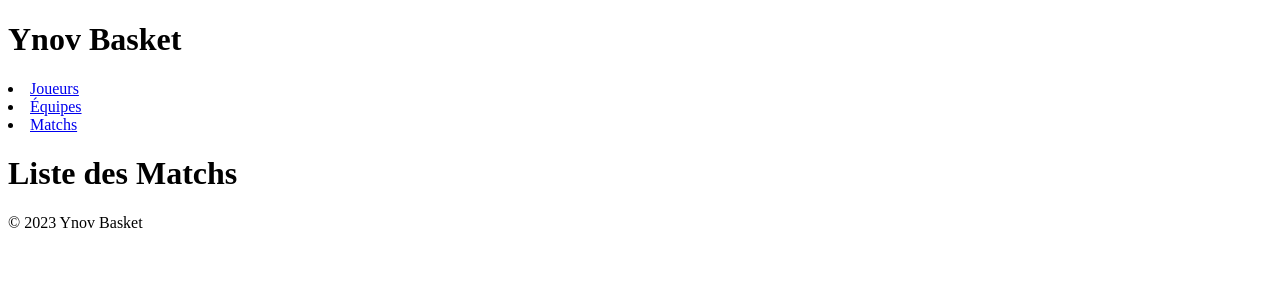
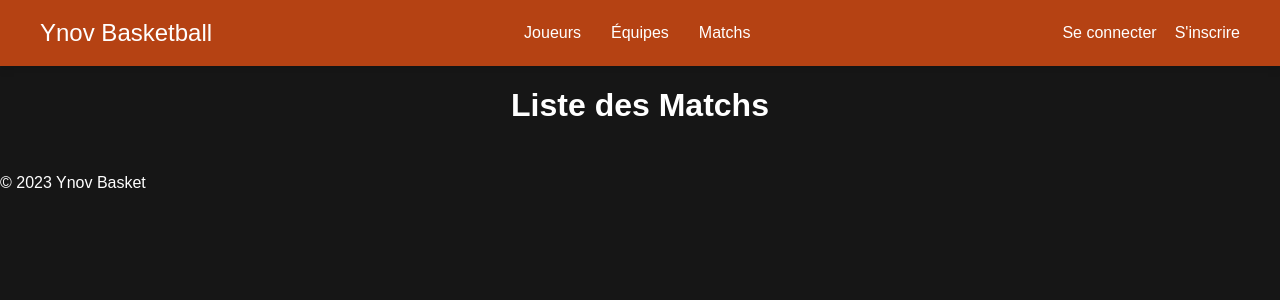
Before and after one commit to Affy657/Projet_compensatoire_Basket_Ynov, a Django app: page /basketball/matches/ in a window 1280 px wide. Shown: the top 300 px of the page. Run offline with Django 4.2, Linux system fonts and the light colour scheme; data that the repository does not hold is empty.

Commit message:
add navbar matches players teams styles

```diff
--- a/src/Projet_compensatoire_Basket_Ynov/urls.py
+++ b/src/Projet_compensatoire_Basket_Ynov/urls.py
@@ -23,7 +23,6 @@ from basketball.views import players_view
 urlpatterns = [
     path('admin/', admin.site.urls),
     path('accounts/',include('accounts.urls')),
-    path('home/' , TemplateView.as_view(template_name="index.html")),
     path('basketball/', include('basketball.urls')),
     path('', players_view, name='players_view'),
 ]
--- /dev/null
+++ b/src/basketball/static/css/basketball-styles.css
@@ -0,0 +1,110 @@
+:root {
+    --primary: #B54213;
+    --secondary: #E47041;
+    --background: #161616;
+    --accent: #EF7F4D;
+}
+
+body {
+    background-color: var(--background);
+    color: white;
+    font-family: Arial, sans-serif;
+    margin: 0;
+}
+
+.navbar {
+    display: flex;
+    justify-content: space-between;
+    align-items: center;
+    padding: 8px 40px;
+    background-color: var(--primary);
+    box-shadow: 0 4px 8px rgba(0, 0, 0, 0.1);
+}
+
+.navbar-logo {
+    font-size: 24px;
+    color: white;
+    text-decoration: none;
+}
+
+.navbar-links {
+    list-style: none;
+    padding: 0;
+    display: flex;
+    gap: 30px;
+    font-size: 16px;
+}
+
+.navbar-links li a {
+    text-decoration: none;
+    color: white;
+    transition: color 0.3s;
+}
+
+.navbar-links li a:hover {
+    color: var(--accent);
+}
+
+.navbar-account {
+    display: flex;
+    gap: 18px;
+}
+
+.navbar-account a {
+    text-decoration: none;
+    color: white;
+    transition: color 0.3s;
+}
+
+.navbar-account a:hover {
+    color: var(--secondary);
+}
+
+h1 {
+    text-align: center;
+    width: 100%;
+}
+
+.cards-container {
+    display: flex;
+    flex-wrap: wrap;
+    gap: 20px;
+    justify-content: space-between;
+    margin: 25px;
+}
+
+.card {
+    display: block;
+    background-color: var(--accent);
+    border-radius: 8px;
+    padding: 15px;
+    transition: transform 0.2s;
+    flex: 1 0 calc(30% - 20px);
+    max-width: calc(30% - 20px);
+    text-decoration: none;
+    color: white;
+}
+
+.card-title a {
+    color: white;
+    text-decoration: none;
+}
+
+.card-title a:hover {
+    text-decoration: underline;
+}
+
+.card:hover {
+    transform: translateY(-5px);
+    text-decoration: none;
+}
+
+.card-content {
+    font-size: 18px;
+    display: flex;
+    flex-direction: column;
+    align-items: center;
+}
+.card-date {
+    margin-top: 8px;
+}
--- a/src/basketball/template/basketball/base.html
+++ b/src/basketball/template/basketball/base.html
@@ -1,19 +1,30 @@
+{% load static %}
 <!DOCTYPE html>
 <html lang="en">
 <head>
     <meta charset="UTF-8">
     <meta name="viewport" content="width=device-width, initial-scale=1.0">
+    <link rel="stylesheet" href="{% static 'css/basketball-styles.css' %}">
     <title>{% block title %}Ynov Basket{% endblock %}</title>
 </head>
 <body>
-    <header>
-        <h1>Ynov Basket</h1>
-        <nav>
+    <header class="navbar">
+        <a href="/" class="navbar-logo">Ynov Basketball</a>
+        <ul class="navbar-links">
             <li><a href="{% url 'players_view' %}">Joueurs</a></li>
             <li><a href="{% url 'teams_view' %}">Équipes</a></li>
             <li><a href="{% url 'matches_view' %}">Matchs</a></li>
-        </nav>
+        </ul>
+        <div class="navbar-account">
+            {% if user.is_authenticated %}
+                <a href="{% url 'logout' %}">Se déconnecter</a>
+            {% else %}
+                <a href="{% url 'login' %}">Se connecter</a>
+                <a href="{% url 'signup' %}">S'inscrire</a>
+            {% endif %}
+        </div>
     </header>
+
     <main>
         {% block content %}{% endblock %}
     </main>
--- a/src/basketball/template/basketball/matches.html
+++ b/src/basketball/template/basketball/matches.html
@@ -4,12 +4,18 @@
 
 {% block content %}
 <h1>Liste des Matchs</h1>
-<ul>
+<div class="cards-container">
     {% for match in matches %}
-        <li>
-            <a href="{% url 'match_detail' match.id %}">{{ match.date }} - {{ match.home_team.full_name }} VS {{ match.visitor_team.full_name }}</a>
-            <br>
-        </li>
+        <a href="{% url 'match_detail' match.id %}" class="card">
+            <div class="card-content">
+                <div class="card-title">
+                    {{ match.home_team.full_name }} VS {{ match.visitor_team.full_name }}
+                </div>
+                <div class="card-date">
+                    {{ match.date }}
+                </div>
+            </div>
+        </a>
     {% endfor %}
-</ul>
+</div>
 {% endblock %}
```
Also changed, not shown: src/Projet_compensatoire_Basket_Ynov/template/index.html (deleted, +0 -9 lines), src/basketball/template/basketball/players.html (+9 -6 lines), src/basketball/template/basketball/teams.html (+8 -6 lines), src/db.sqlite3.
